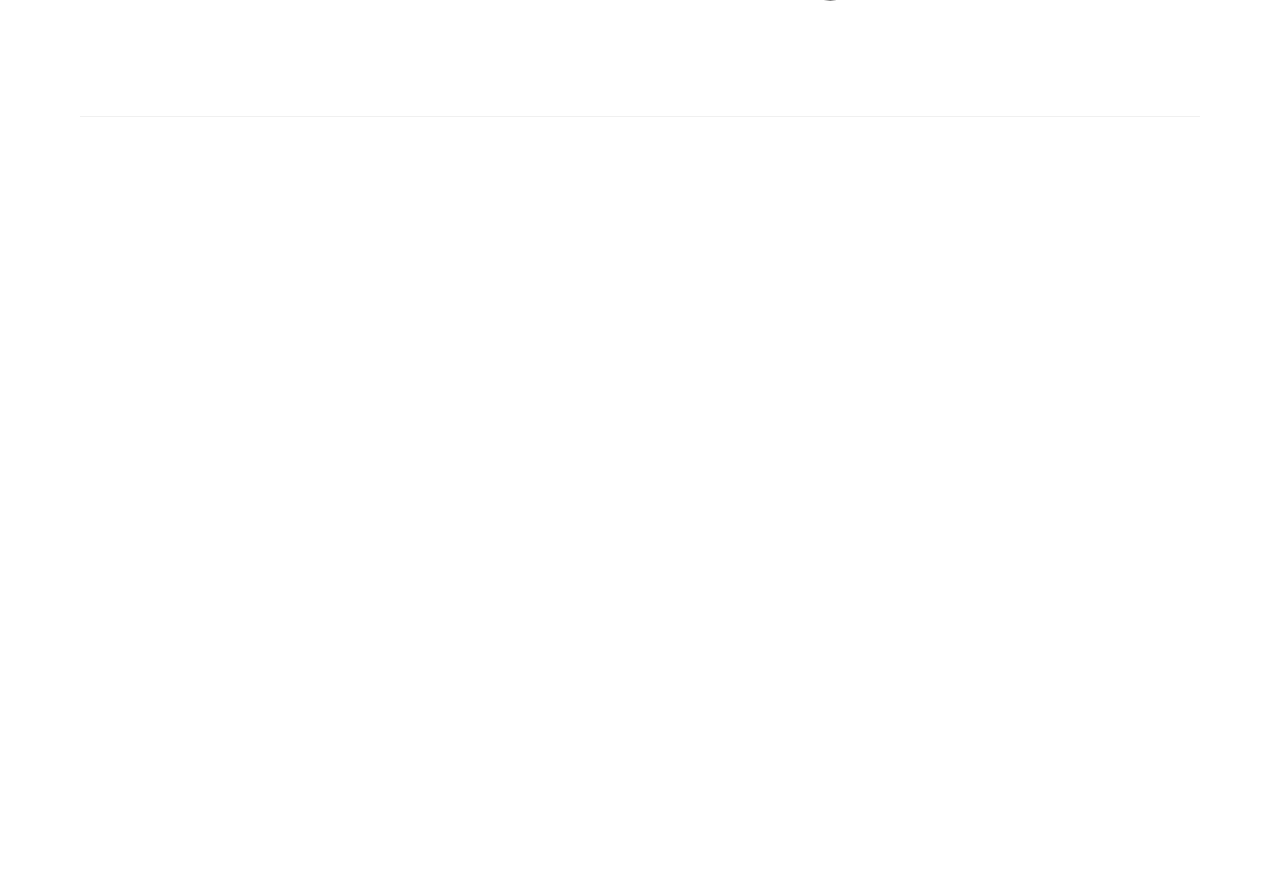
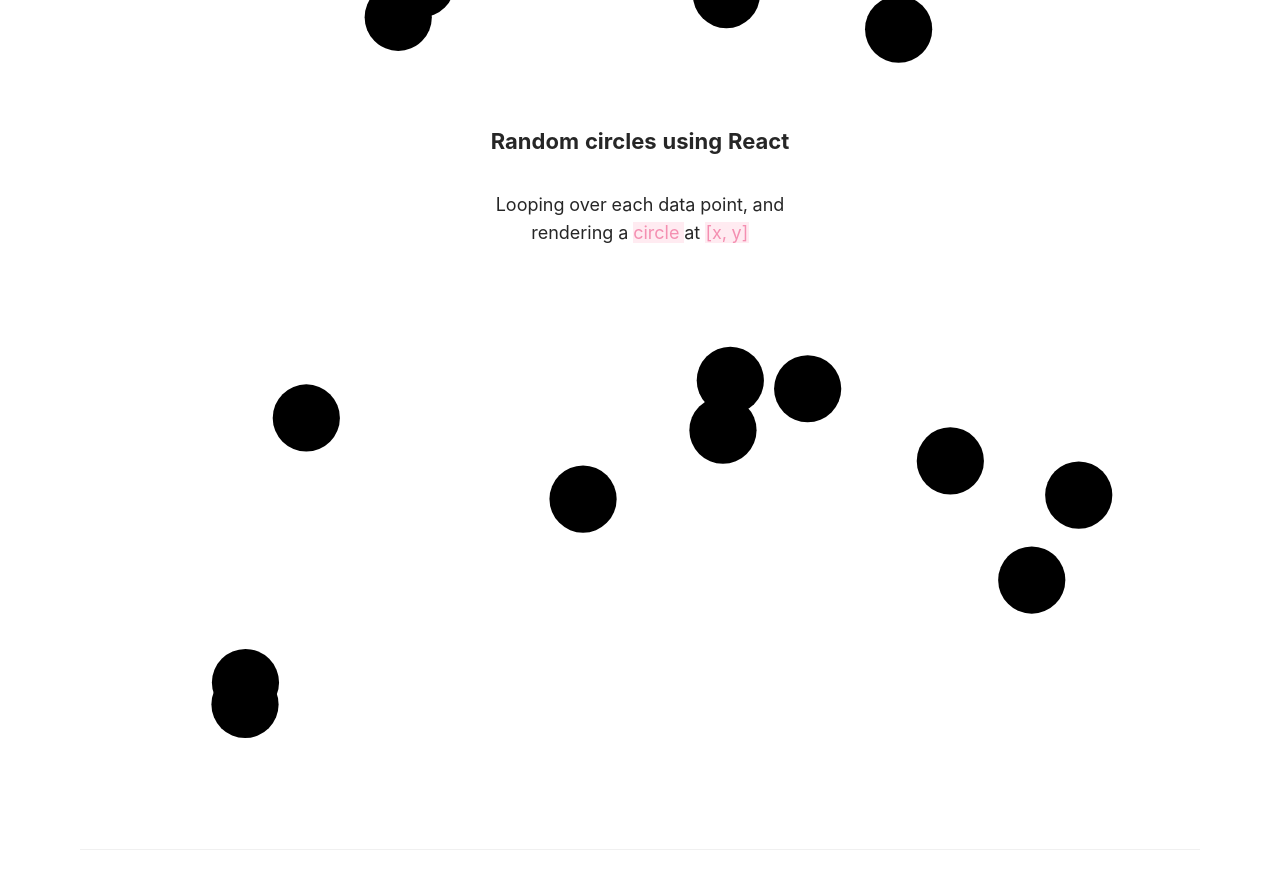
Before and after one commit to juajang/react-d3, a React (Create React App) app: page /basic in a window 1280 px wide. Shown: the part 1480-2369 px from the top of the page. Before the commit the page ends 1701 px from the top, so only its background shows below. Built offline with nearby package versions, Linux system fonts and the light colour scheme.

Commit message:
Random circles using React

```diff
--- /dev/null
+++ b/src/components/basic/RandomCircleUsingReact.tsx
@@ -0,0 +1,35 @@
+import React, { useState } from "react";
+import useInterval from "../../hooks/useInterval";
+
+const generateDataset = (length: number) => (
+  Array(length).fill(0).map(() => ([
+    Math.random() * 80 + 10,
+    Math.random() * 35 + 10,
+  ]))
+)
+
+const RandomCirclesUsingReact = () => {
+  const [dataset, setDataset] = useState(generateDataset(10));
+
+  useInterval(() => {
+    const newDataset = generateDataset(10);
+    setDataset(newDataset);
+  }, 2000)
+
+  return (
+    <svg viewBox = "0 0 100 50" >
+      {dataset.map(([x, y], i) => (
+        <>
+        <span> {i}</span>
+        <circle
+          cx={x}
+          cy={y}
+          r="3"
+       />
+        </>
+      ))}
+    </svg>
+  );
+}
+
+export default RandomCirclesUsingReact;
--- a/src/pages/Basic.tsx
+++ b/src/pages/Basic.tsx
@@ -1,9 +1,12 @@
-import React, {useEffect, useRef} from 'react'
+import React, { useEffect, useRef } from 'react'
 import * as d3 from "d3";
 import styled from "styled-components";
+import { Divider } from "antd";
+
+//components
+import Mark from "../components/common/Mark";
+import RandomCirclesUsingReact from "../components/basic/RandomCircleUsingReact";
 import RandomCircles from "../components/basic/RandomCircles";
-import {Divider} from "antd";
-import Mark from "../components/common/Mark";
 
 const Wrapper = styled.div`
   display: grid;
@@ -72,6 +75,12 @@
         Use <Mark> useInterval </Mark> to re-calculate our <Mark> dataset </Mark>
       </p>
       <RandomCircles/>
+      <Title> Random circles using React </Title>
+      <p>
+        Looping over each data point, and <br/>
+        rendering a <Mark> circle </Mark> at <Mark> [x, y] </Mark>
+      </p>
+      <RandomCirclesUsingReact/>
       <Divider/>
     </Wrapper>
   );
```
